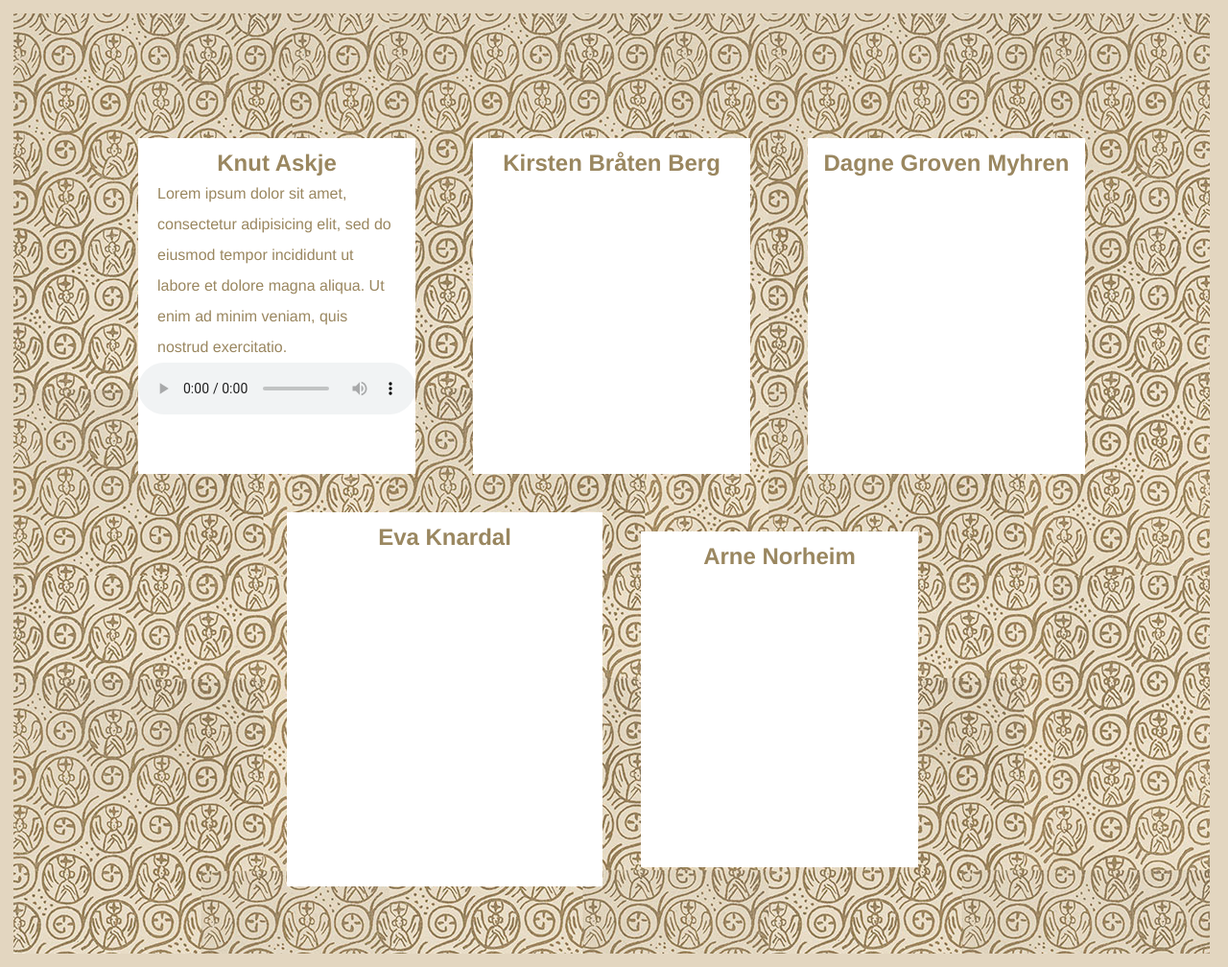
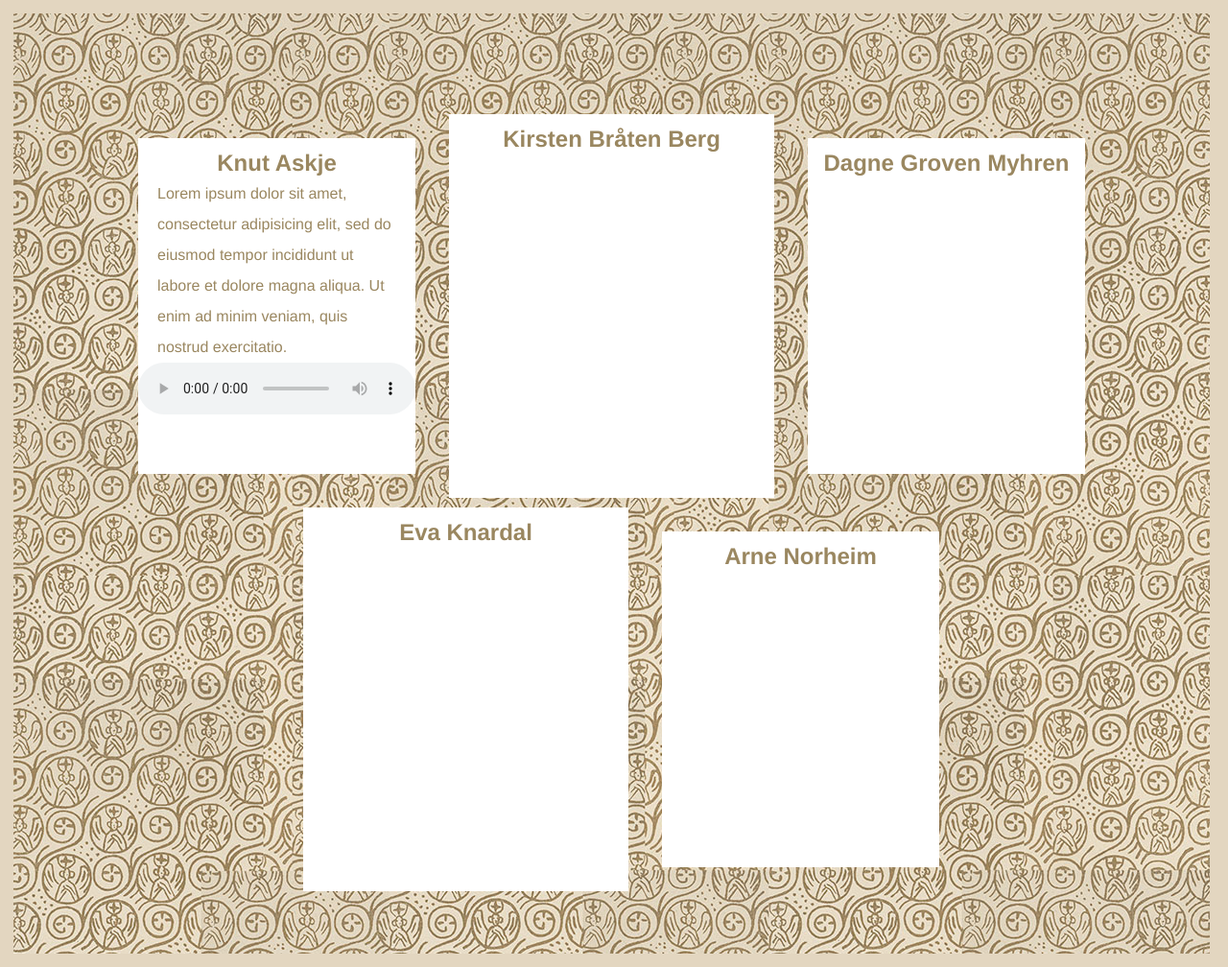
Before and after one commit to nb-utstillinger/Pirimittmittparian, a plain HTML site: page index.html in a window 1280 px wide. Shown: the whole page at 96% size. Drawn offline with Linux system fonts and the light colour scheme.

Commit message:
sjekk senter ved treff

```diff
--- a/index.html
+++ b/index.html
@@ -17,9 +17,9 @@
 	<p>
 		Lorem ipsum dolor sit amet, consectetur adipisicing elit, sed do eiusmod tempor incididunt ut labore et dolore magna aliqua. Ut enim ad minim veniam, quis nostrud exercitatio.
 	</p>
-	<audio controls autoplay id="partier"><source src="./lyd/V.mp3" type="audio/mpeg">Your browser does not support the audio element.</audio>
+	<audio controls  id="partier"><source src="./lyd/V.mp3" type="audio/mpeg">Your browser does not support the audio element.</audio>
 </div>
-<div class="boks"><h1>Kirsten Bråten Berg</h1></div>
+<div class="boks treff"><h1>Kirsten Bråten Berg</h1></div>
 <div class="boks"><h1>Dagne Groven Myhren</h1></div>
 <div class="clearfix"> </div>
 
--- a/reset2.css
+++ b/reset2.css
@@ -31,8 +31,8 @@ body{	font-family:'helvetica', 'Verdana', 'Times New Roman', 'Times', serif;
 .boks p{padding: 0 20px; text-align: left;}
 .boks img{width: 80%; margin: 10%; margin-bottom: 0}
 .fuller{margin-left: 205px}
-.treff{margin: 10px; width: 329px; height: 390px}
-.fullertreff{margin: 10px; width: 329px; height: 390px; margin-left: 185px}
+.treff{margin: 5px; width: 339px; height: 400px}
+.fullertreff{margin: 5px; width: 339px; height: 400px; margin-left: 202px}
 
 h1{margin-top: 10px; font-size: 1.5em}
 audio{width:100%;float:left;}
```
